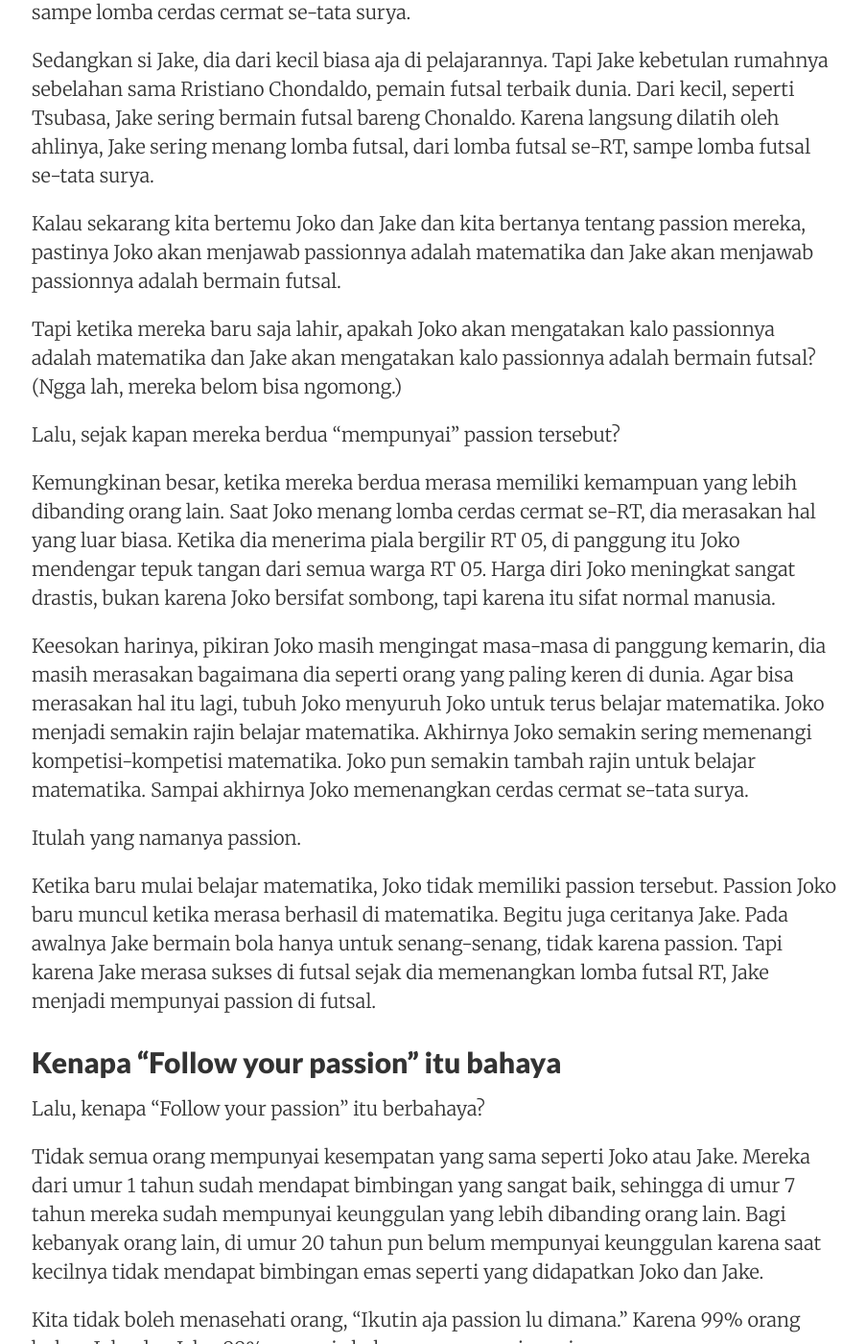
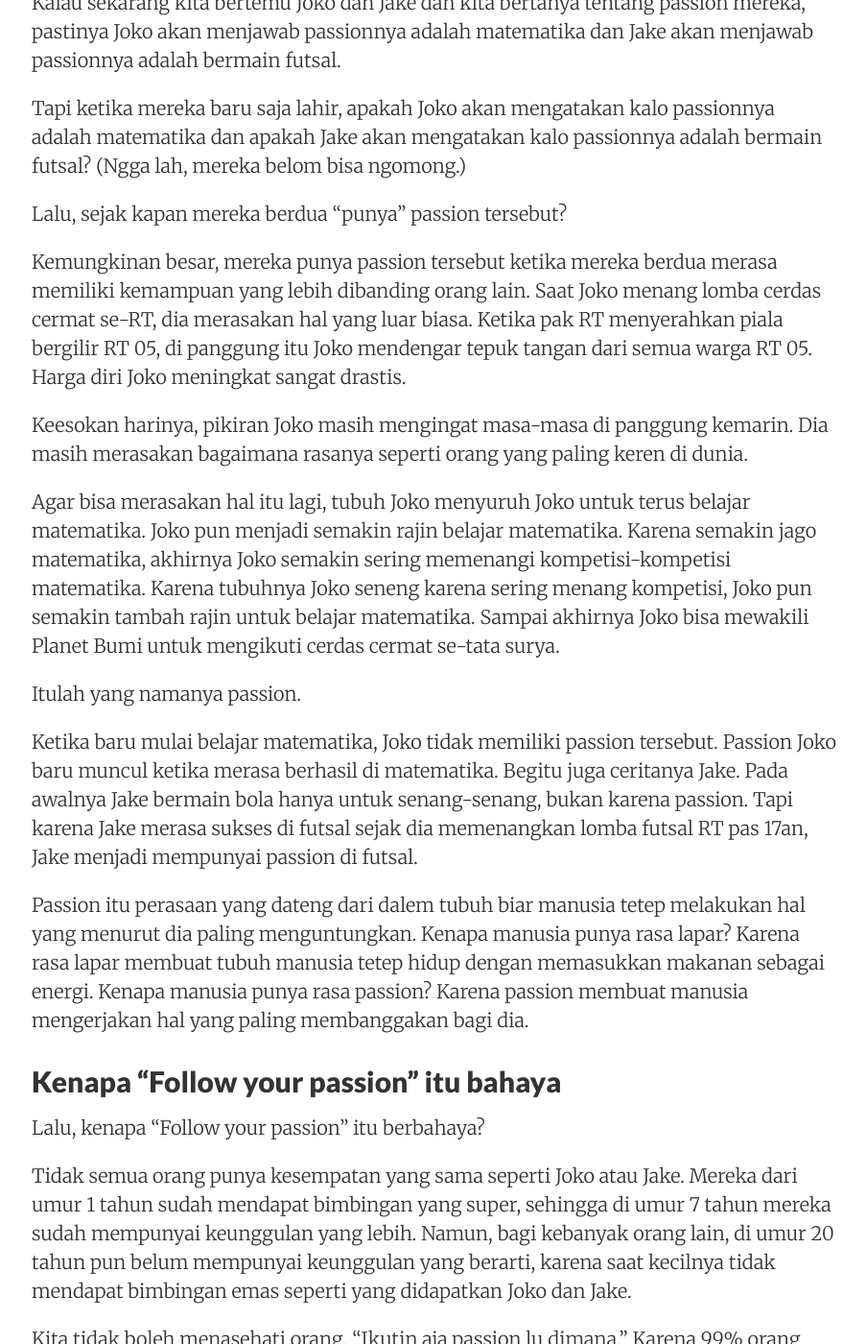
Before and after one commit to fikrikarim/blog, a Jekyll site: the page built from _posts/2017-08-19-kenapa-follow-your-passion-adalah-salah-satu-kata-kata-yang-paling-berbahaya.md, in a window 1280 px wide and 1400 px high, scrolled down 1097 px. Shown: the whole window at 96% size, without its empty margins (187-1090 px from the left). Built offline with Jekyll 4.4.1, drawn with Linux system fonts in a browser that asks for light colours; nearby versions of some CDN libraries; some of the changed text lies outside the part shown.

Commit message:
First post update

```diff
--- a/_posts/2017-08-19-kenapa-follow-your-passion-adalah-salah-satu-kata-kata-yang-paling-berbahaya.md
+++ b/_posts/2017-08-19-kenapa-follow-your-passion-adalah-salah-satu-kata-kata-yang-paling-berbahaya.md
@@ -1,60 +1,71 @@
 ---
 layout: post
-title: Kenapa "Follow Your Passion" adalah salah satu kata-kata yang paling berbahaya
+title: Kenapa "Follow Your Passion" adalah salah satu nasihat yang paling berbahaya
 ---
 
-Kita pasti sering dengar kata-kata, "ikutin aja passion lu," ketika lagi nentuin jurusan di SMA atau pas daftar kuliah. Kata-kata tersebut terlihat sangat benar. Pada dasarnya kata-kata tersebut datang dari maksud, "Lu harus nikmatin apa yang lu kerjain." Tapi disini menurut gua ada kesalahan besar.
+Ketika lagi nentuin jurusan di SMA atau pas daftar kuliah, kita pasti sering dengar nasihat, "ikutin aja passion lu dimana," . Nasihat tersebut terlihat sangat benar. Tapi disini menurut gua ada kesalahan besar.
 
 ## Sukses datang dari passion, atau passion datang dari sukses?
 
-Kesalahan besar yang dimaksud ini adalah, passion itu datengnya dari sukses, bukan karena punya passion jadi sukses.
+Kesalahan besar yang gua dimaksud ini adalah, passion itu datengnya dari sukses, bukan karena punya passion, seseorang jadi sukses.
 
-Passion itu perasaan yang dateng dari dalem tubuh biar manusia tetep melakukan hal yang menurut dia paling menguntungkan. Kenapa manusia punya lapar? Karena lapar membuat tubuh manusia tetep hidup dengan memasukkan makanan sebagai energi. Kenapa manusia punya passion? Karena passion membuat manusia mengerjakan hal yang paling membanggakan bagi dia.
+Misalkan ada dua anak kecil, namanya Joko dan Jake. Joko dari kecil sering diajarin matematika sama orang tuanya. Dari umur 3 tahun Joko udah biasa belajar kalkulus. Dia sering menang lomba cerdas cermat, dari lomba cerdas cermat se-RT pas 17an, sampe lomba cerdas cermat se-tata surya.
 
-Misalkan dua anak kecil, namanya Joko dan Jake. Joko dari kecil sering diajarin matematika sama orang tuanya. Karena dari umur 3 tahun Joko udah biasa belajar kalkulus, dia sering menang lomba cerdas cermat, dari lomba cerdas cermat se-RT, sampe lomba cerdas cermat se-tata surya.
-
-Sedangkan si Jake, dia dari kecil biasa aja di pelajarannya. Tapi Jake kebetulan rumahnya sebelahan sama Rristiano Chondaldo, pemain futsal terbaik dunia. Dari kecil, seperti Tsubasa, Jake sering bermain futsal bareng Chonaldo. Karena langsung dilatih oleh ahlinya, Jake sering menang lomba futsal, dari lomba futsal se-RT, sampe lomba futsal se-tata surya.
+Sedangkan si Jake, kebetulan rumahnya Jake sebelahan sama Rristiano Chondaldo, pemain futsal terbaik dunia. Dari kecil, seperti Tsubasa, Jake sering dajarin futsal oleh Chonaldo. Karena langsung dilatih oleh ahlinya, Jake sering menang lomba futsal, dari lomba futsal se-RT pas 17an, sampe lomba futsal se-tata surya.
 
 Kalau sekarang kita bertemu Joko dan Jake dan kita bertanya tentang passion mereka, pastinya Joko akan menjawab passionnya adalah matematika dan Jake akan menjawab passionnya adalah bermain futsal.
 
-Tapi ketika mereka baru saja lahir, apakah Joko akan mengatakan kalo passionnya adalah matematika dan Jake akan mengatakan kalo passionnya adalah bermain futsal? (Ngga lah, mereka belom bisa ngomong.)
+Tapi ketika mereka baru saja lahir, apakah Joko akan mengatakan kalo passionnya adalah matematika dan apakah Jake akan mengatakan kalo passionnya adalah bermain futsal? (Ngga lah, mereka belom bisa ngomong.)
 
-Lalu, sejak kapan mereka berdua "mempunyai" passion tersebut?
+Lalu, sejak kapan mereka berdua "punya" passion tersebut?
 
-Kemungkinan besar, ketika mereka berdua merasa memiliki kemampuan yang lebih dibanding orang lain. Saat Joko menang lomba cerdas cermat se-RT, dia merasakan hal yang luar biasa. Ketika dia menerima piala bergilir RT 05, di panggung itu Joko mendengar tepuk tangan dari semua warga RT 05. Harga diri Joko meningkat sangat drastis, bukan karena Joko bersifat sombong, tapi karena itu sifat normal manusia.
+Kemungkinan besar, mereka punya passion tersebut ketika mereka berdua merasa memiliki kemampuan yang lebih dibanding orang lain. Saat Joko menang lomba cerdas cermat se-RT, dia merasakan hal yang luar biasa. Ketika pak RT menyerahkan piala bergilir RT 05, di panggung itu Joko mendengar tepuk tangan dari semua warga RT 05. Harga diri Joko meningkat sangat drastis.
 
-Keesokan harinya, pikiran Joko masih mengingat masa-masa di panggung kemarin, dia masih merasakan bagaimana dia seperti orang yang paling keren di dunia. Agar bisa merasakan hal itu lagi, tubuh Joko menyuruh Joko untuk terus belajar matematika. Joko menjadi semakin rajin belajar matematika. Akhirnya Joko semakin sering memenangi kompetisi-kompetisi matematika. Joko pun semakin tambah rajin untuk belajar matematika. Sampai akhirnya Joko memenangkan cerdas cermat se-tata surya.
+Keesokan harinya, pikiran Joko masih mengingat masa-masa di panggung kemarin. Dia masih merasakan bagaimana rasanya seperti orang yang paling keren di dunia.
+
+Agar bisa merasakan hal itu lagi, tubuh Joko menyuruh Joko untuk terus belajar matematika. Joko pun menjadi semakin rajin belajar matematika. Karena semakin jago matematika, akhirnya Joko semakin sering memenangi kompetisi-kompetisi matematika. Karena tubuhnya Joko seneng karena sering menang kompetisi, Joko pun semakin tambah rajin untuk belajar matematika. Sampai akhirnya Joko bisa mewakili Planet Bumi untuk mengikuti cerdas cermat se-tata surya.
 
 Itulah yang namanya passion.
 
-Ketika baru mulai belajar matematika, Joko tidak memiliki passion tersebut. Passion Joko baru muncul ketika merasa berhasil di matematika. Begitu juga ceritanya Jake. Pada awalnya Jake bermain bola hanya untuk senang-senang, tidak karena passion. Tapi karena Jake merasa sukses di futsal sejak dia memenangkan lomba futsal RT, Jake menjadi mempunyai passion di futsal.
+Ketika baru mulai belajar matematika, Joko tidak memiliki passion tersebut. Passion Joko baru muncul ketika merasa berhasil di matematika. Begitu juga ceritanya Jake. Pada awalnya Jake bermain bola hanya untuk senang-senang, bukan karena passion. Tapi karena Jake merasa sukses di futsal sejak dia memenangkan lomba futsal RT pas 17an, Jake menjadi mempunyai passion di futsal.
+
+Passion itu perasaan yang dateng dari dalem tubuh biar manusia tetep melakukan hal yang menurut dia paling menguntungkan. Kenapa manusia punya rasa lapar? Karena rasa lapar membuat tubuh manusia tetep hidup dengan memasukkan makanan sebagai energi. Kenapa manusia punya rasa passion? Karena passion membuat manusia mengerjakan hal yang paling membanggakan bagi dia.
 
 ## Kenapa "Follow your passion" itu bahaya
 
 Lalu, kenapa "Follow your passion" itu berbahaya?
 
-Tidak semua orang mempunyai kesempatan yang sama seperti Joko atau Jake. Mereka dari umur 1 tahun sudah mendapat bimbingan yang sangat baik, sehingga  di umur 7 tahun mereka sudah mempunyai keunggulan yang lebih dibanding orang lain. Bagi kebanyak orang lain, di umur 20 tahun pun belum mempunyai keunggulan karena saat kecilnya tidak mendapat bimbingan emas seperti yang didapatkan Joko dan Jake.
+Tidak semua orang punya kesempatan yang sama seperti Joko atau Jake. Mereka dari umur 1 tahun sudah mendapat bimbingan yang super, sehingga di umur 7 tahun mereka sudah mempunyai keunggulan yang lebih. Namun, bagi kebanyak orang lain, di umur 20 tahun pun belum mempunyai keunggulan yang berarti, karena saat kecilnya tidak mendapat bimbingan emas seperti yang didapatkan Joko dan Jake.
 
-Kita tidak boleh menasehati orang, "Ikutin aja passion lu dimana." Karena 99% orang bukan Joko dan Jake. 99% manusia belum mempunyai passion.
+Kita tidak boleh menasehati orang, "Ikutin aja passion lu dimana." Karena 99% orang bukan Joko dan Jake. 99% manusia belum punya passion.
 
 Alasan lain kenapa "Follow your passion" itu berbahaya adalah karena ada yang namanya fake passion (ini buatan gua sendiri btw).
 
 Juara kelas itu cuma ada 1. Juara 1 lomba futsal tingkat RT itu cuma ada 1. Pemenang nobel kimia itu cuma ada 1 (setiap tahun (biasanya)).
 
-Tidak semua orang mendapatkan penghargaan yang seharusnya. Mungkin ada anak yang dari kecil udah jago main futsal, tapi karena dia satu RT sama Jake, dia ngga pernah dapet penghargaan yang pantas, karena selalu terbayang-bayang oleh kehebatan Jake. Walaupun anak tersebut lumayan jago main futsal, tapi dia tidak pernah menikmati bermain futsal karena semua pujian didapatkan oleh Jake.
+Tidak semua orang mendapatkan penghargaan yang seharusnya. Mungkin ada anak yang dari kecil udah jago main futsal, tapi karena dia satu RT sama Jake, dia ngga pernah dapet penghargaan yang pantas, karena selalu terbayang-bayang oleh kehebatan Jake. Walaupun anak tersebut lumayan jago main futsal, tapi dia tidak pernah menikmati bermain futsal karena semua pujian yang seharusnya ia dapatkan malah ditujukan hanya kepada Jake.
+
+Kasus begini banyak terjadi di kehidupan nyata. Banyak anak SMA yang suka dengan suatu pelajaran, misalkan fisika atau biologi dan jago di bidang itu. Tapi ketika masuk kuliah, mereka tidak lagi suka pelajaran tersebut, karena menyadari bahwa dibanding teman-teman kuliah mereka yang lain, mereka biasa aja. Akhirnya, "passion" mereka pun hilang dan mereka tidak lagi jago di bidang itu karena tidak pernah belajar lagi.
 
 Semua orang ingin dibilang berhasil. Semua orang ingin mendapat pengakuan bahwa dirinya sukses. Semua orang ingin merasa bahwa dirinya berharga. Semua sifat itu adalah sifat bawaan dari diri manusia.
 
-Jika anak tidak mendapatkan pengakuan di kelas karena tidak juara 1, maka anak tersebut akan mencari pengakuan di tempat lain. Tempat lain ini berbagai macam, bisa musik, futsal, basket, menggambar, dota, nongkrong, atau geng motor.
+Jika seorang anak tidak mendapatkan pengakuan di kelas karena tidak juara 1, maka anak tersebut akan mencari pengakuan di tempat lain. Tempat lain ini berbagai macam, musik, futsal, basket, menggambar, dota, nongkrong, atau geng motor.
 
-Bukan bermaksud untuk bilang tempat lain disini adalah hal buruk dan yang baik hanya juara 1 dikelas. Poin yang ingin disampaikan adalah, bahwa anak-anak yang ikut geng motor itu karena mereka merasa berharga di geng motor. Mereka disana mencari pengakuan, sama seperti anak yang rajin belajar agar mendapatkan ranking 1 dikelas.
+Bukan bermaksud untuk bilang tempat lain disini adalah hal buruk dan yang baik hanya juara 1 dikelas. Poin yang ingin gua disampaikan adalah, bahwa anak-anak yang ikut geng motor itu karena mereka merasa berharga di geng motor. Mereka disana mencari pengakuan, sama seperti anak yang rajin belajar agar mendapatkan ranking 1 dikelas.
 
-Apa yang terjadi kalau kita nasehatin orang, "ikutin aja passion lu dimana," dan ternyata passionnya dia di geng motor, karena disitu dia merasa diakui?
-
-Tidak semua yang kita suka itu baik, dan tidak semua yang kita tidak suka itu buruk.
+Apa yang terjadi kalau kita nasehatin orang, "ikutin aja passion lu," dan ternyata passionnya dia di geng motor, karena disitu dia merasa diakui?
 
 ## Trus, nasihat yang bener gimana?
 
-Sekarang kita udah tau, kalo passion itu dateng dari sukses, dan bukan sebaliknya.
+Sekarang kita udah tau, kalo passion itu dateng dari sukses, dan bukan sebaliknya. Jangan berharap pada passion. Passion itu adalah hal fana.
 
-Kita harus sukses dulu, baru bisa merasakan passion.
+Jangan menunggu "passion" untuk bekerja keras. Bekerja keras lah untuk mendapatkan passion. Tidak semua yang kita suka itu baik, dan tidak semua yang kita tidak suka itu buruk. Belum tentu "passion" yang kita punya sekarang mengarahkan kita ke arah yang lebih baik.
+
+Nasihat yang menurut gua bener adalah:
+
+> Tentuin hal yang menurut lu baik, dan kerja sangat keras biar lu bisa menikmatin hal itu.
+
+Passion is about Joko and Jake
+Passion is about Joko Jake
+Passion is a Joko Jake
+Passion is a Joke
```
